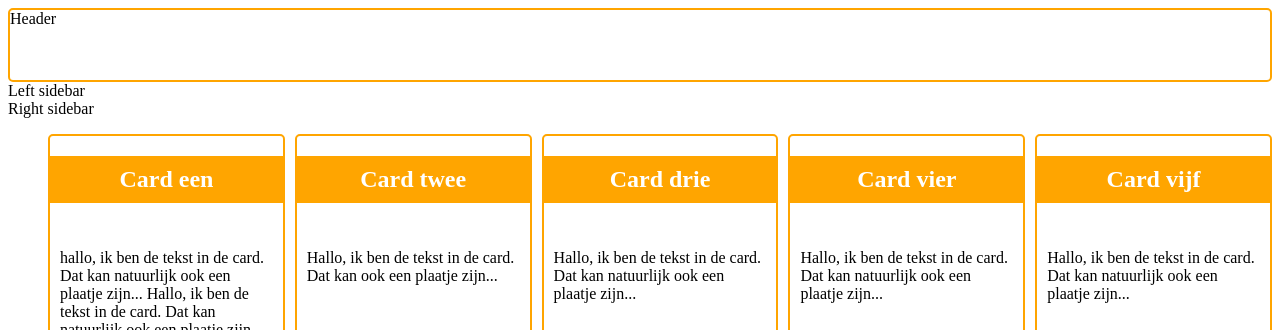
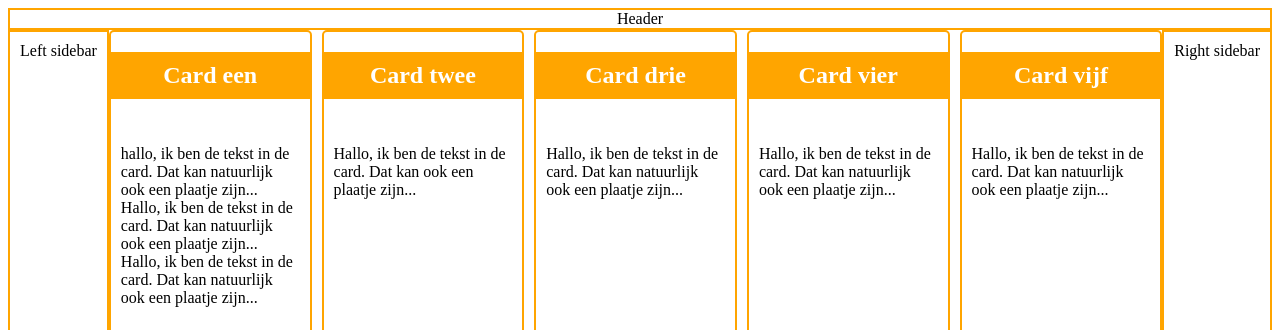
Before and after one commit to sunn01/make-the-final-boss-grid, a plain HTML site: page index.html in a window 1280 px wide. Shown: the top 330 px of the page. Drawn offline with Linux system fonts and the light colour scheme.

Commit message:
make the final boss grid

```diff
--- a/index.html
+++ b/index.html
@@ -10,11 +10,11 @@
 </head>
 
 <body>
+
+    <div class="main">
         <header>Header</Header>
-    <main>
-        <nav class="left-sidebar">Left sidebar</nav>
-        <nav class="right-sidebar">Right sidebar</nav>
-    </main>
+
+        <nav class="left-border box">Left sidebar</nav>
         <ul class="listing">
             <li>
                 <h2>Card een</h2>
@@ -78,15 +78,9 @@
             </li>
 
         </ul>
-
-
-
-
-
-
-
-
+        <nav class="right-border box">Right sidebar</nav>
         <footer>Footer</footer>
+    </div>
 </body>
 
 </html>
--- a/style.css
+++ b/style.css
@@ -1,8 +1,37 @@
+header {
+    border: 2px solid orange;
+    text-align: center;
+    grid-area: hd;
+}
+
+.main {
+    display: grid;
+    grid-template-areas:
+        'hd '
+        'lb'
+        'mn '
+        'rb'
+        'ft'
+    ;
+}
+
+.left-border {
+    grid-area: lb;
+}
+
+.right-border {
+    grid-area: rb;
+}
+
+
 .listing {
     display: grid;
     grid-template-columns: repeat(auto-fill, minmax(200px, 1fr));
     list-style: none;
     gap: 10px;
+    grid-area: mn;
+    margin: 0;
+    padding: 0;
 }
 
 .listing li {
@@ -10,6 +39,7 @@
     border-radius: 5px;
     display: flex;
     flex-direction: column;
+
 }
 
 .listing li h2 {
@@ -36,16 +66,46 @@
     padding: 10px;
 }
 
-header {
+.box {
     border: 2px solid orange;
-    border-radius: 5px;
-    height: 70px;
+    text-align: center;
+    padding: 10px;
 }
 
-.left-sidebar {
-
+footer {
+    border: 2px solid orange;
+    text-align: center;
+    padding: 10px;
+    grid-area: ft;
 }
 
-.right-sidebar {
+@media screen and (min-width:768px) {
+    .main {
+        grid-template-areas:
+            'hd hd'
+            'lb mn'
+            'lb mn'
+            'mn rb'
+            'ft ft'
+        ;
+    }
 
+    .right-border {
+        display: block;
+    }
 }
+
+@media screen and (min-width:1280px) {
+    .main {
+        grid-template-areas:
+            'hd hd hd'
+            'lb mn rb'
+            'lb mn rb'
+            'ft ft ft'
+        ;
+    }
+
+    .right-border {
+        display: block;
+    }
+}
```
Lines whose indentation alone changed are shown as unchanged.
